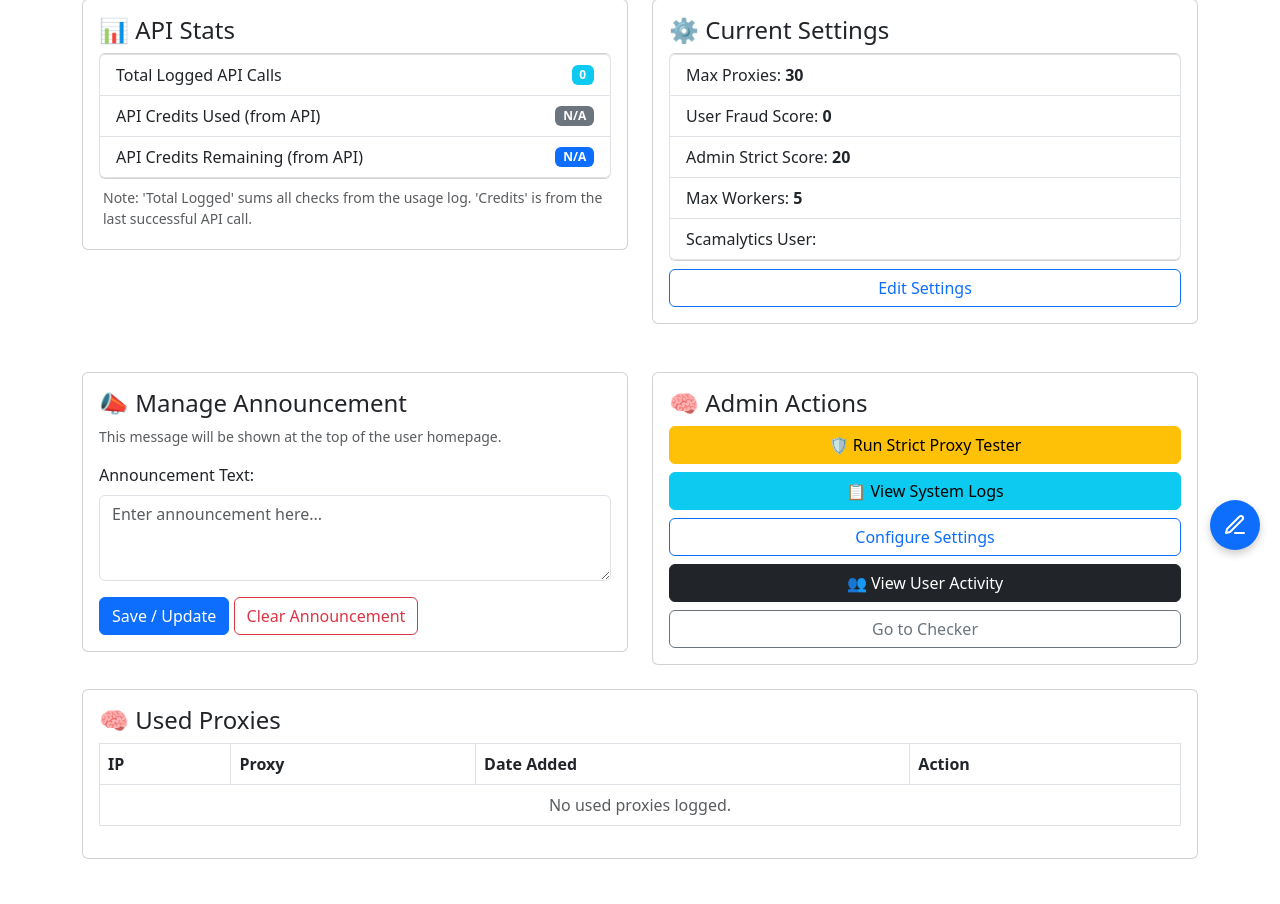
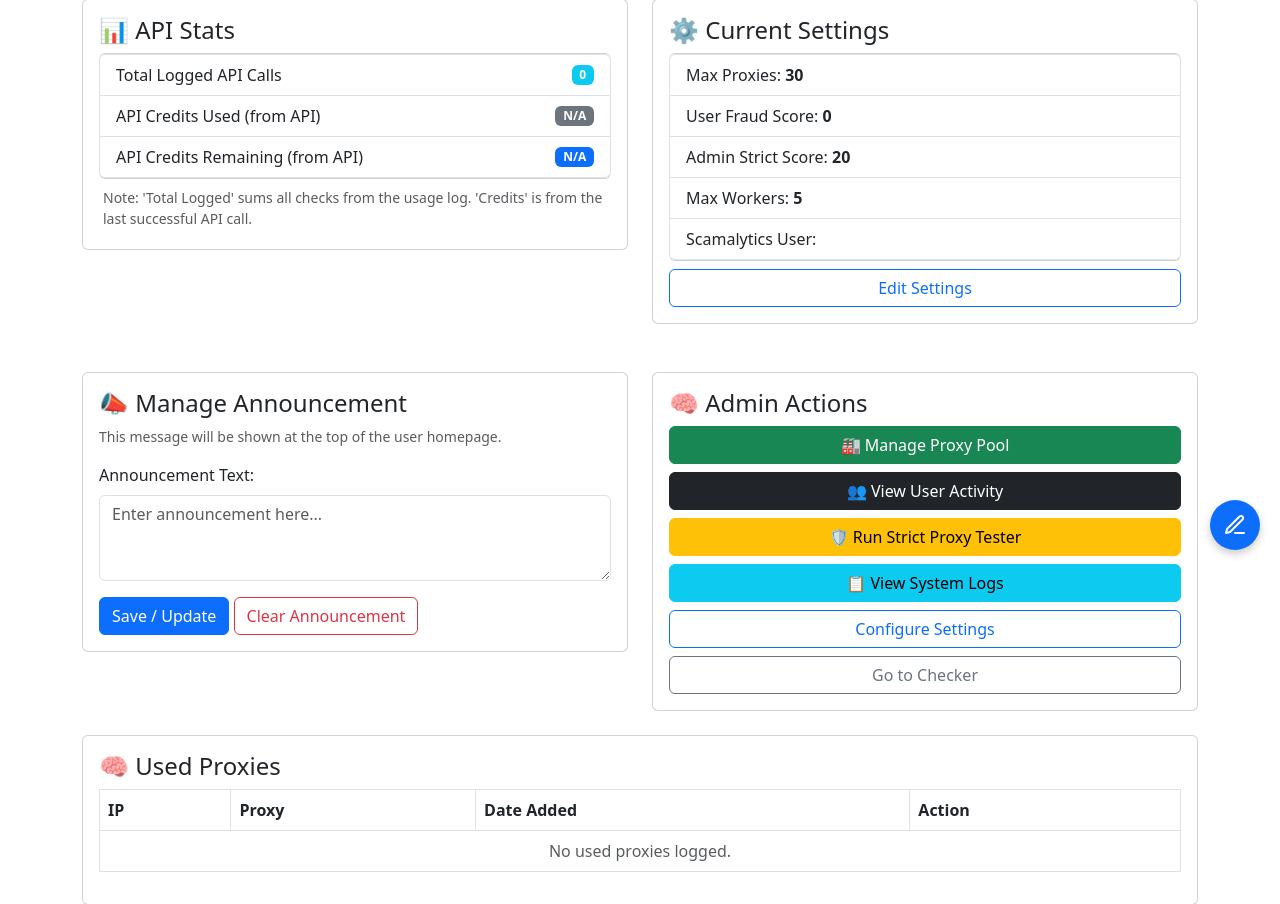
Before and after one commit to elishakip1/Vproxy-console, a Flask app: page /admin in a window 1280 px wide. Shown: the part 230-1134 px from the top of the page. Before the commit the page ends 1089 px from the top, so only its background shows below. Run offline with Flask 3, Linux system fonts and the light colour scheme; a user stored in the database is signed in.

Commit message:
Update admin.html

```diff
--- a/templates/admin.html
+++ b/templates/admin.html
@@ -139,9 +139,11 @@
       <div class="col-md-6">
         <div class="card p-3 mb-4">
           <h4>🧠 Admin Actions</h4>
+          <a href="{{ url_for('admin_pool') }}" class="btn btn-success mb-2 w-100">🏭 Manage Proxy Pool</a>
+          <a href="{{ url_for('admin_users') }}" class="btn btn-dark mb-2 w-100">👥 View User Activity</a>
           <a href="{{ url_for('admin_test') }}" class="btn btn-warning mb-2 w-100">🛡️ Run Strict Proxy Tester</a>
-          <a href="{{ url_for('admin_logs') }}" class="btn btn-info mb-2 w-100">📋 View System Logs</a> <a href="{{ url_for('admin_settings') }}" class="btn btn-outline-primary mb-2 w-100">Configure Settings</a>
-          <a href="{{ url_for('admin_users') }}" class="btn btn-dark mb-2 w-100">👥 View User Activity</a>
+          <a href="{{ url_for('admin_logs') }}" class="btn btn-info mb-2 w-100">📋 View System Logs</a>
+          <a href="{{ url_for('admin_settings') }}" class="btn btn-outline-primary mb-2 w-100">Configure Settings</a>
           <a href="/" class="btn btn-outline-secondary w-100">Go to Checker</a>
         </div>
       </div>
```
